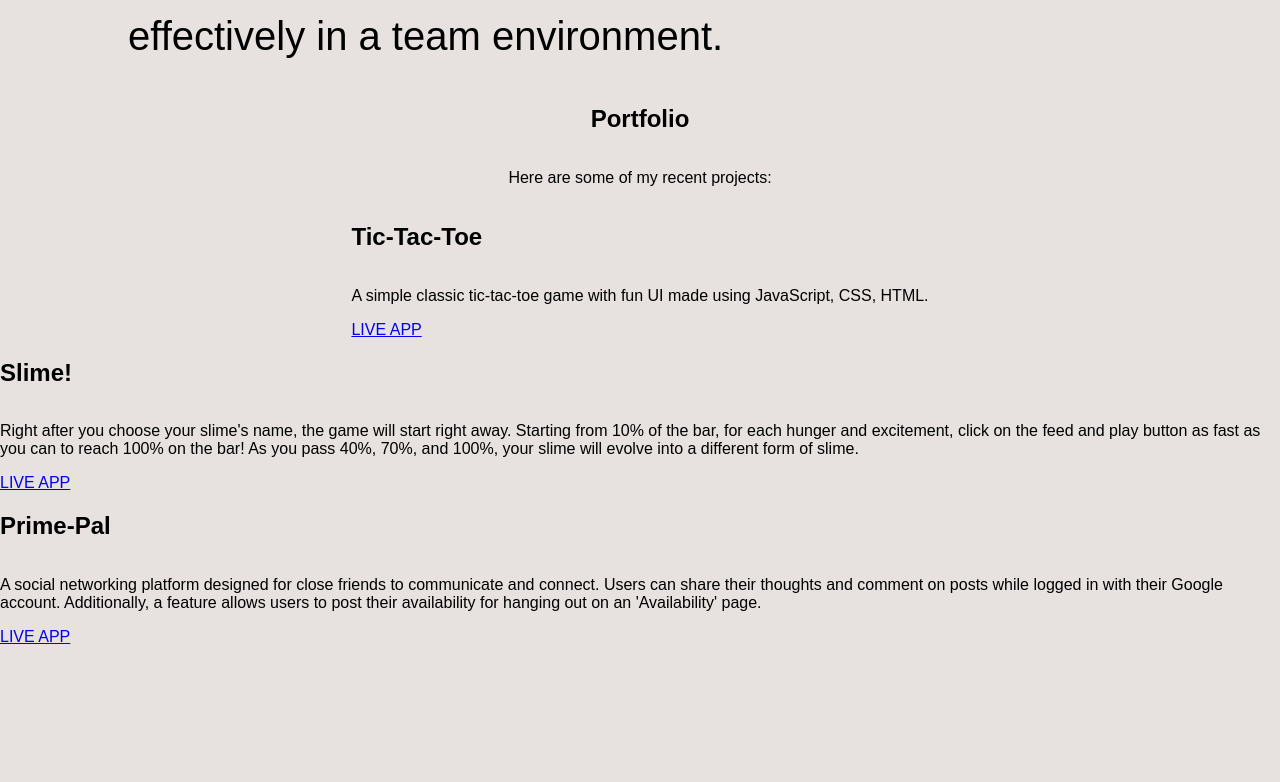
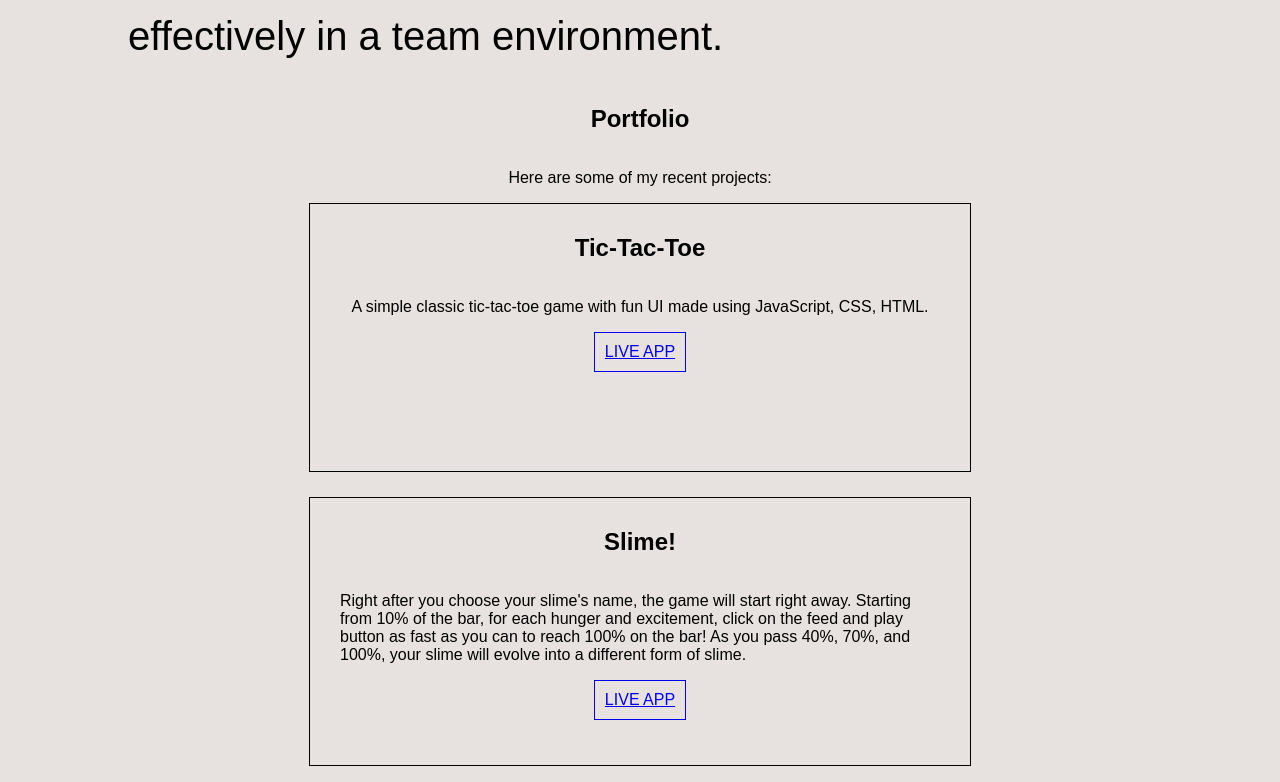
Before and after one commit to pyongho1/portfolio-react, a React (Create React App) app: page / in a window 1280 px wide. Shown: the part 2015-2797 px from the top of the page. Built offline with nearby package versions, Linux system fonts and the light colour scheme; a web font is replaced by a local one.

Commit message:
Add navbar styling

```diff
--- a/src/App.css
+++ b/src/App.css
@@ -37,6 +37,32 @@ body {
   align-items: center;
   list-style: none;
   cursor: pointer;
+  position: relative;
+}
+
+.navbar ul:before,
+.navbar ul:after {
+  content: "";
+  position: absolute;
+  height: 3px;
+  width: 0;
+  background: orangered;
+  transition: 0.5s;
+}
+
+.navbar ul:after {
+  left: 0;
+  bottom: -10px;
+}
+
+.navbar ul:before {
+  right: 0;
+  top: -10px;
+}
+
+.navbar ul:hover:after,
+.navbar ul:hover:before {
+  width: 100%;
 }
 
 .navbar li {
@@ -99,7 +125,7 @@ body {
   flex-direction: column;
   align-items: center;
   padding-top: 100px;
-  height: 900px;
+  height: 1000px;
 }
 
 @keyframes gradient {
--- a/src/components/ProjectCard/ProjectCard.css
+++ b/src/components/ProjectCard/ProjectCard.css
@@ -1,4 +1,15 @@
 .projectContainer {
   display: flex;
   flex-direction: column;
+  border: 1px solid;
+  width: 600px;
+  height: 600px;
+  align-items: center;
+  padding: 10px 30px;
+  margin-bottom: 25px;
 }
+
+.projectContainer > a {
+  border: 1px solid;
+  padding: 10px 10px;
+}
```
